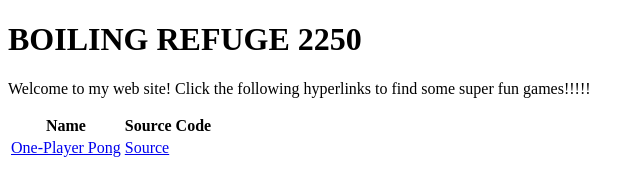
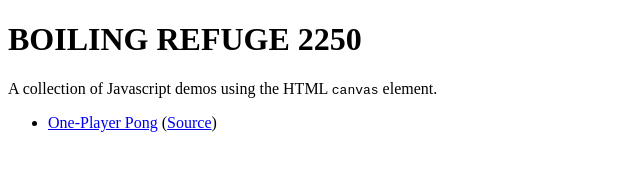
Before and after one commit to atsheehan/canvas_fun, a plain HTML site: page public/index.html in a window 1280 px wide. Shown: the whole page, without its empty margins (0-644 px from the left). Drawn offline with Linux system fonts and the light colour scheme.

Commit message:
Simplify index page.

```diff
--- a/public/index.html
+++ b/public/index.html
@@ -7,22 +7,11 @@
   <body>
     <h1>BOILING REFUGE 2250</h1>
 
-    <p>Welcome to my web site! Click the following hyperlinks to find some super fun games!!!!!</p>
+    <p>A collection of Javascript demos using the HTML <code>canvas</code> element.</p>
 
-    <table>
-      <thead>
-        <tr>
-          <th>Name</th>
-          <th>Source Code</th>
-        </tr>
-      </thead>
+    <ul>
+      <li><a href="/pong.html">One-Player Pong</a> (<a href="https://github.com/atsheehan/canvas_fun/blob/master/public/js/pong.js">Source</a>)</li>
+    </ul>
 
-      <tbody>
-        <tr>
-          <td><a href="/pong.html">One-Player Pong</a></td>
-          <td><a href="https://github.com/atsheehan/canvas_fun/blob/master/public/js/pong.js">Source</a></td>
-        </tr>
-      </tbody>
-    </table>
   </body>
 </html>
```
